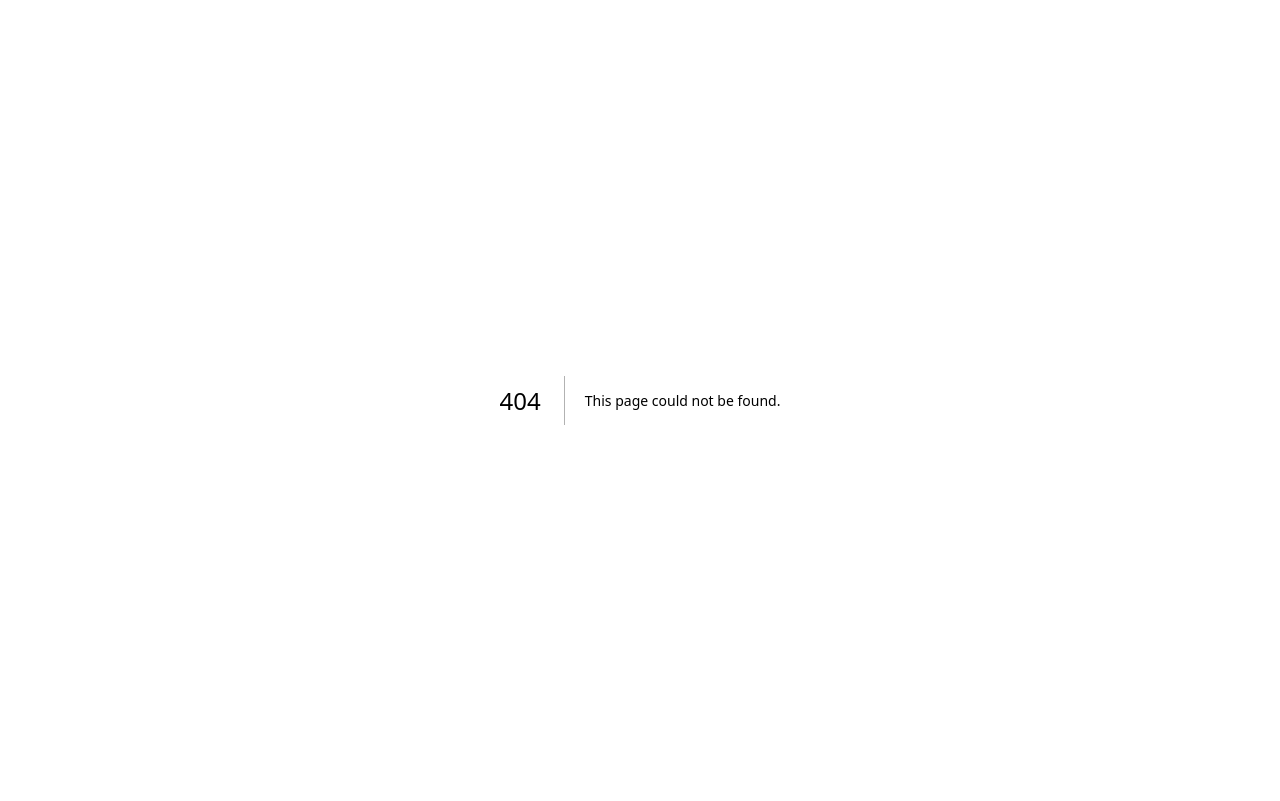
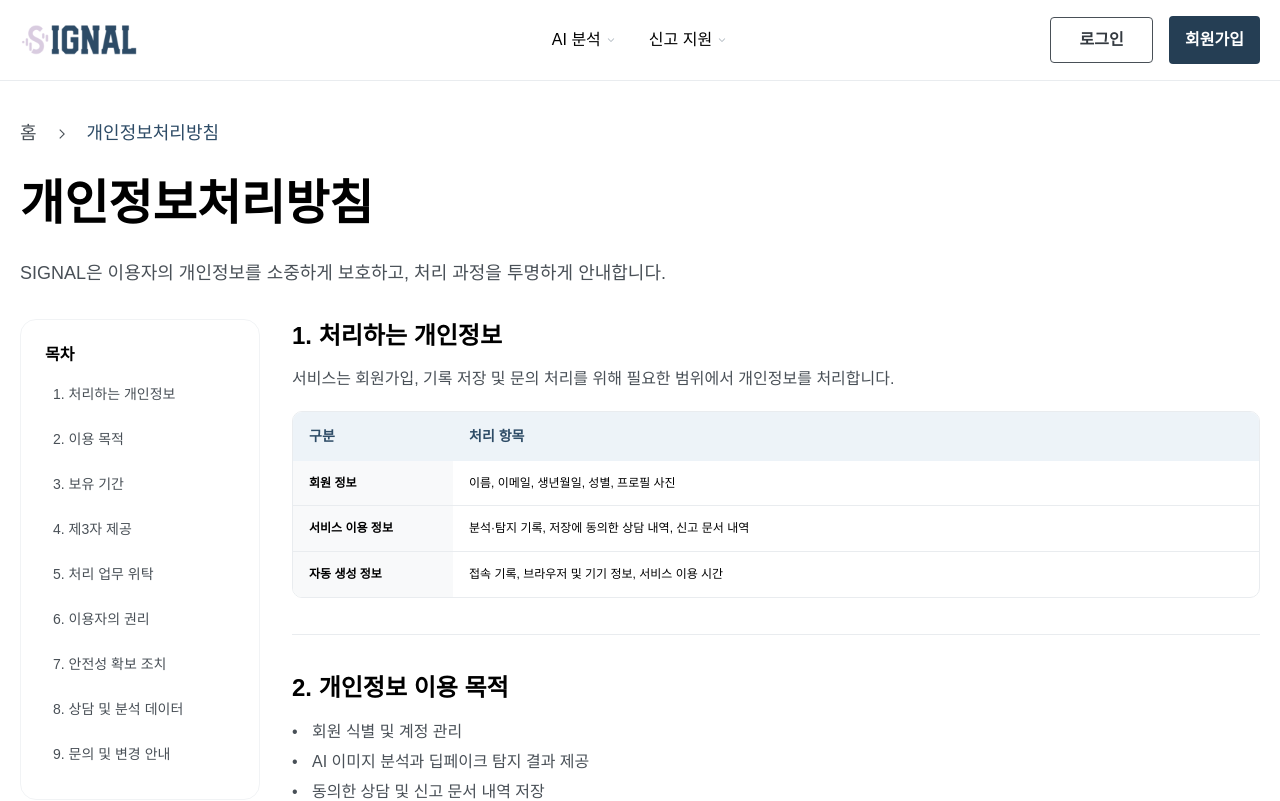
Before and after one commit to Signal-Ai-Deepfake/Signal-web, a Next.js app: page /privacy in a window 1280 px wide. Before the commit this address had no page. Shown: the top 801 px of the page. Built offline with nearby package versions, Linux system fonts and the light colour scheme; no server answers; a web font is replaced by a local one.

Commit message:
feat: /privacy, /terms 라우트 연결

```diff
--- /dev/null
+++ b/src/app/privacy/page.tsx
@@ -0,0 +1,5 @@
+import PrivacyPolicyPage from "@/views/PrivacyPolicyPage/PrivacyPolicyPage";
+
+export default function Privacy() {
+  return <PrivacyPolicyPage />;
+}
--- /dev/null
+++ b/src/app/terms/page.tsx
@@ -0,0 +1,5 @@
+import TermsPage from "@/views/TermsPage/TermsPage";
+
+export default function Terms() {
+  return <TermsPage />;
+}
```
